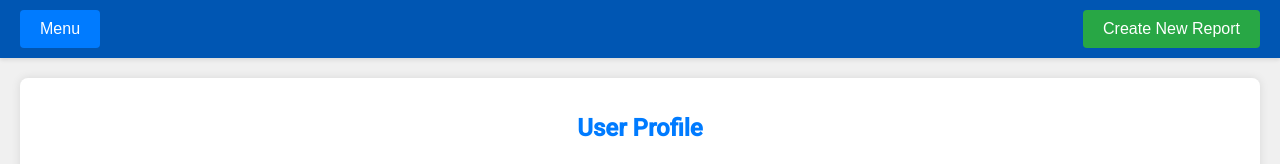
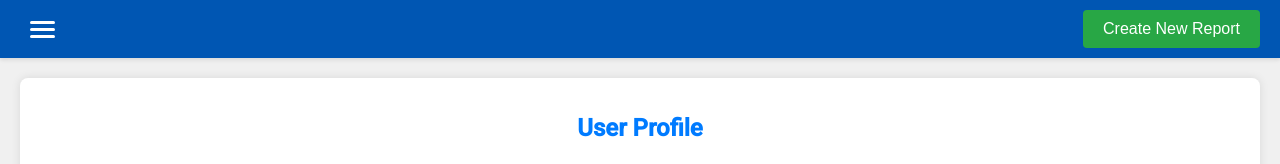
Before and after one commit to Mohd890/psd.github.io, a plain HTML site: page profile.html in a window 1280 px wide. Shown: the top 164 px of the page. Drawn offline with nearby package versions, Linux system fonts and the light colour scheme.

Commit message:
Update profile.css

```diff
--- a/profile.css
+++ b/profile.css
@@ -17,19 +17,27 @@ body {
   box-shadow: 0 2px 4px rgba(0, 0, 0, 0.1);
 }
 
-/* زر القائمة المنسدلة */
+/* زر القائمة المنسدلة (ثلاثة خطوط) */
 .dropbtn {
-  background-color: #007bff;
-  color: white;
-  padding: 10px 20px;
+  background-color: transparent;
   border: none;
-  border-radius: 4px;
   cursor: pointer;
-  font-size: 16px;
+  padding: 10px;
+  display: flex;
+  flex-direction: column;
+  gap: 4px;
 }
 
-.dropbtn:hover {
-  background-color: #0056b3;
+.dropbtn span {
+  width: 25px;
+  height: 3px;
+  background-color: white;
+  border-radius: 2px;
+}
+
+/* إخفاء النص "Menu" */
+.dropbtn .menu-text {
+  display: none;
 }
 
 /* محتوى القائمة المنسدلة */
```
